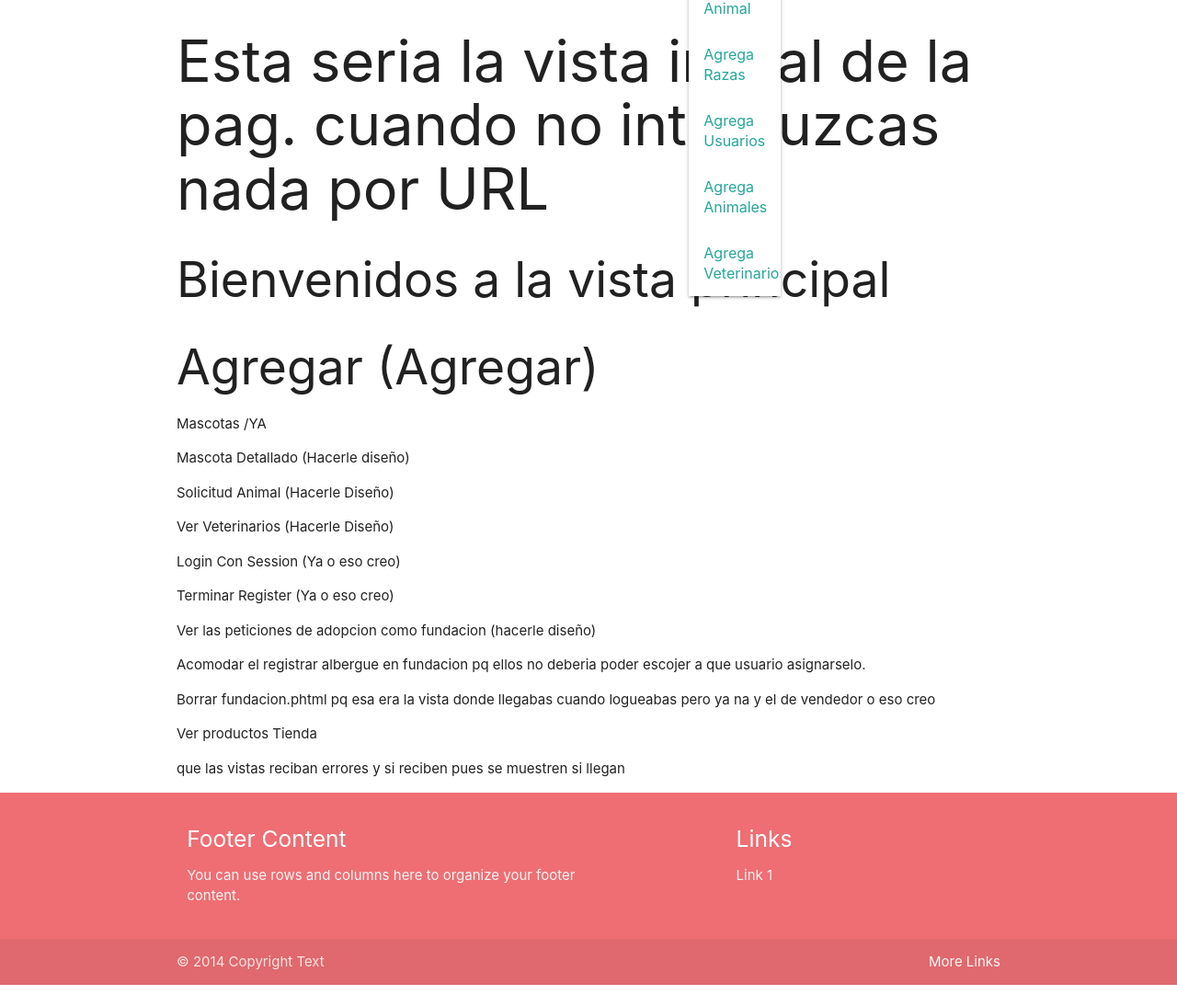
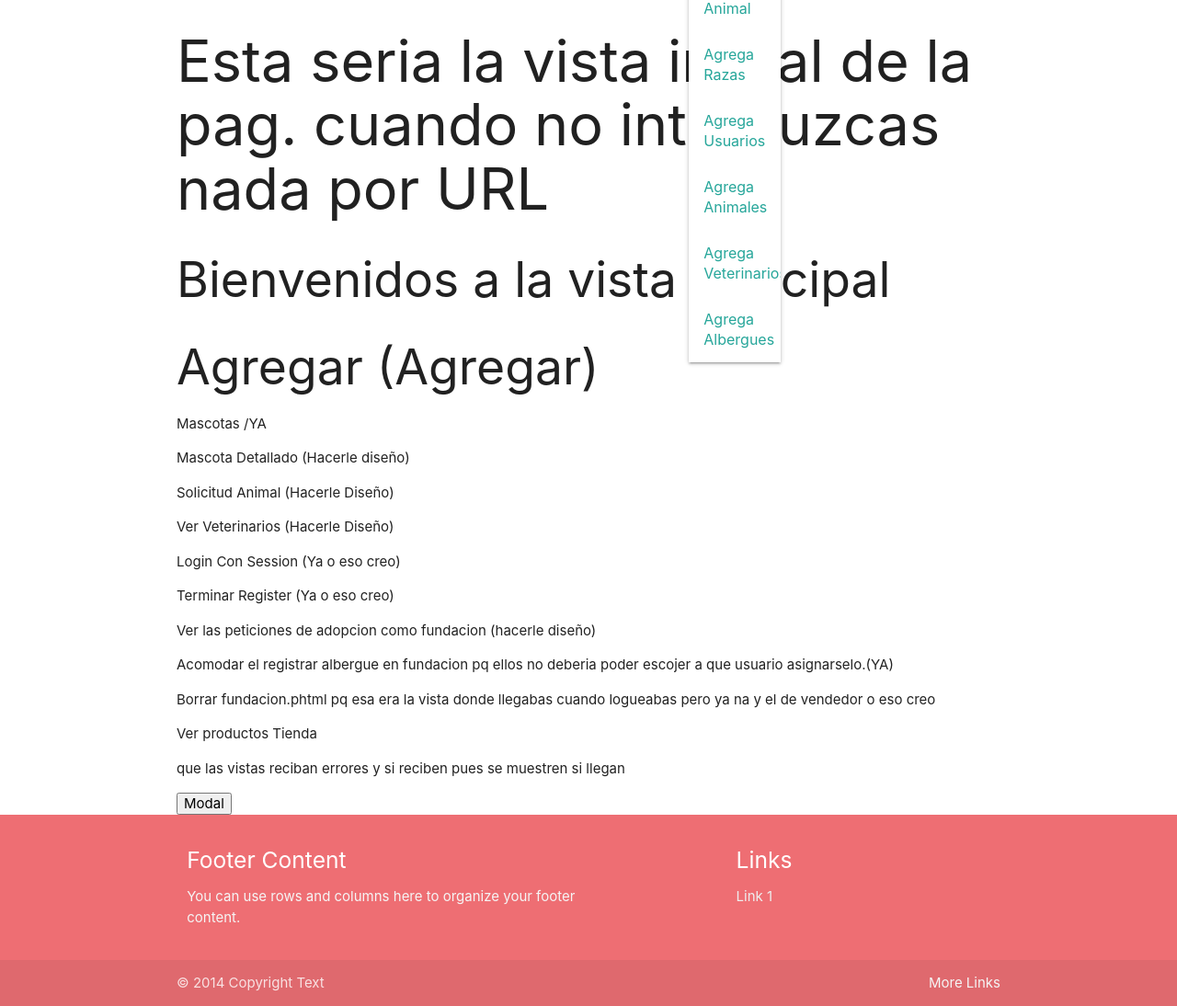
Before and after one commit to Duglah18/PeludosYa, a PHP site: page / in a window 1280 px wide, after a click on "ADMIN". Shown: the part 74-1168 px from the top of the page at 92% size. Before the commit the page ends 1145 px from the top, so only its background shows below. Run offline with PHP 8.4, Linux system fonts and the light colour scheme; the visitor is signed in with stand-in values (Sample User, id 1).

Commit message:
Fundacion ya no puede escojer el usuario a registrarle el albergue

```diff
--- a/config/GeneralController.php
+++ b/config/GeneralController.php
@@ -15,6 +15,8 @@ class GeneralController {
         }
         require_once 'views/EstandarView.phtml';
     }
+
+    /*Podrias crear un controlador aca que aga el agregar a la BD a bitacora recibiendo lo q ingresas y ya */
 
     // public function imgs($procedimiento, $img = SQLT_BLOB, $imgname, $direcc){//total no se pudo
     //     $nomimgs = (isset($imgname))? $imgname:"";
--- a/views/EstandarView.phtml
+++ b/views/EstandarView.phtml
@@ -92,6 +92,7 @@ if (isset($_SESSION)){
           <li><a href="<?= BASE_URL;?>admin/agregaUsuarios">Agrega Usuarios</a></li>
           <li><a href="<?= BASE_URL;?>admin/agregaAnimales">Agrega Animales</a></li>
           <li><a href="<?= BASE_URL;?>admin/agregaVeterinarios">Agrega Veterinarios</a></li>
+          <li><a href="<?= BASE_URL;?>admin/agregaAlbergueAdmin">Agrega Albergues</a></li>
           <!--Ver adopciones falta-->
         </ul>
           <!--Fundacion-->
--- a/views/admin/adIndex.phtml
+++ b/views/admin/adIndex.phtml
@@ -7,7 +7,7 @@
     </h2>
     <ul>
         <li><p>Animales solo para admin (Ya)</p></li>
-        <li><p>Albergues (Ya creo)</p></li>
+        <li><p>Albergues (Aun no )</p></li>
         <li><p>Pedidos Adopcion</p></li>
         <li><p>Paginacion</p></li>
         <li><p>Vendedores(Final final)</p></li>
@@ -19,7 +19,7 @@
     </h2>
     <ul>
         <li><p>Veterinarios (Ya)</p></li>
-        <li><p></p></li>
+        <li><p>Albergue (Ya)</p></li>
         <li><p></p></li>
         <li><p></p></li>
     </ul>
@@ -31,6 +31,7 @@
         <li><p>Animales</p></li>
         <li><p>Usuarios</p></li>
         <li><p>Tipos Razas y Animal</p></li>
+        <li><p>Veterinarios</p></li>
     </ul>
     <table class="table table-dark table-striped w-50 text-center">
         <!--
--- a/views/catalogo.phtml
+++ b/views/catalogo.phtml
@@ -36,7 +36,7 @@ print_r($animales);
                     <td><?= $animal['anio_nac']; ?></td>
 
                     <td>
-                        <img src="<?=URL_BASE;?>img/animales/<?= $animal['img']?>"  width="50" alt="">
+                        <img src="<?=URL_BASE;?>img/animales/<?= $animal['img']?>"  width="50" alt="Foto Animal">
                     </td>
 
                     <td><?= $animal['descripcion']; ?></td>
--- a/views/home.phtml
+++ b/views/home.phtml
@@ -11,7 +11,7 @@
                 <li><p>Ver las peticiones de adopcion como fundacion (hacerle diseño)</p></li>
                 <li><p>
                         Acomodar el registrar albergue en fundacion pq ellos
-                        no deberia poder escojer a que usuario asignarselo.
+                        no deberia poder escojer a que usuario asignarselo.(YA)
                 </p></li>
                 <li><p>
                         Borrar fundacion.phtml pq esa era la vista donde llegabas cuando logueabas pero ya na
@@ -23,3 +23,5 @@
                         y si reciben pues se muestren si llegan
                 </p></li>
          </ul>
+
+         <button>Modal</button>
```
Also changed, not shown: views/fundacion/agalbergue.phtml (+12 -7 lines).
